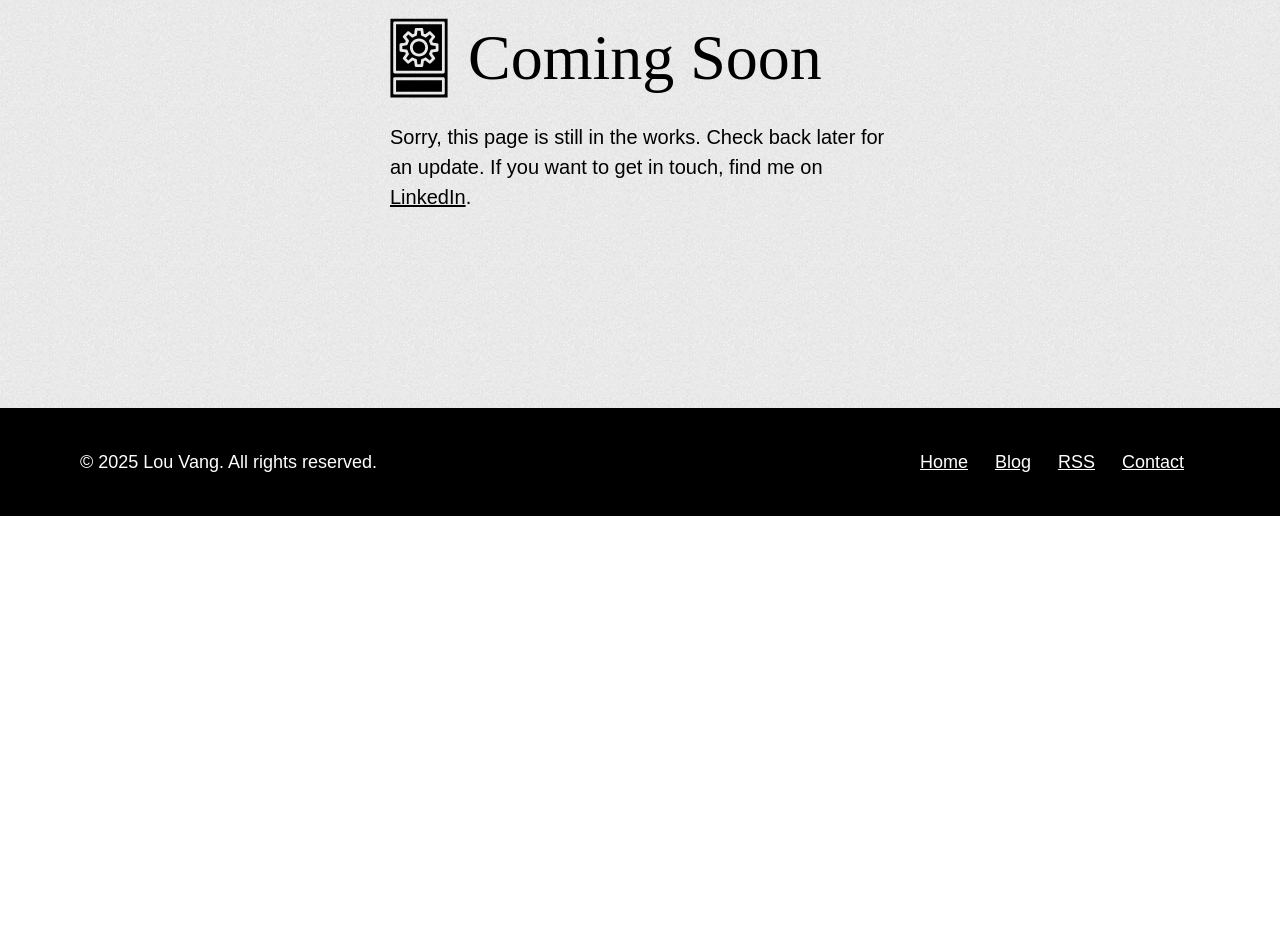
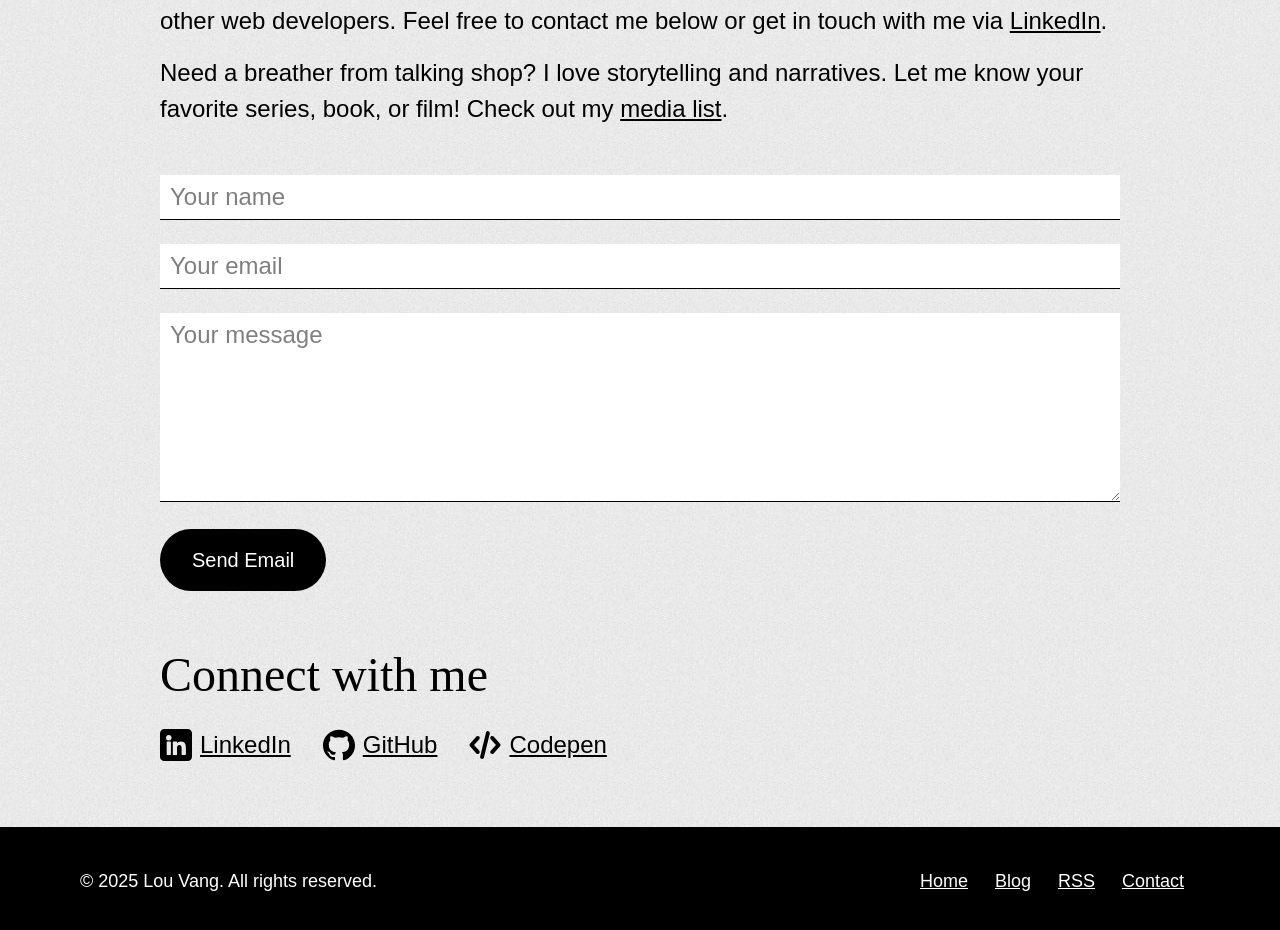
Before and after one commit to louvang/louvang-portfolio, a Next.js app in the folder frontend/: page /contact in a window 1280 px wide. Shown: the part 284-1214 px from the top of the page. Before the commit the page ends 800 px from the top, so only its background shows below. Built offline with nearby package versions, Linux system fonts and the light colour scheme; a web font is replaced by a local one.

Commit message:
Add contact form styling

```diff
--- a/frontend/src/app/contact/page.tsx
+++ b/frontend/src/app/contact/page.tsx
@@ -1,10 +1,82 @@
-import ComingSoon from '@/components/ComingSoon';
+import Link from 'next/link';
+import ContactForm from '@/components/ContactForm';
 
 export default function Contact() {
   return (
     <div className="page-minheight">
-      <div className="page-minheight flex justify-center items-center">
-        <ComingSoon />
+      <div className="contact-container">
+        <h2>Let's chat!</h2>
+
+        <p>
+          I'd love to hear from you! I'm always open to expanding my network and
+          connecting with other web developers. Feel free to contact me below or
+          get in touch with me via{' '}
+          <Link
+            href="https://www.linkedin.com/in/louvang/"
+            target="_blank"
+            className="underline"
+          >
+            LinkedIn
+          </Link>
+          .
+        </p>
+
+        <p>
+          Need a breather from talking shop? I love storytelling and narratives.
+          Let me know your favorite series, book, or film! Check out my{' '}
+          <Link href="/media-list" target="_blank" className="underline">
+            media list
+          </Link>
+          .
+        </p>
+
+        <div className="pt-8">
+          <ContactForm />
+        </div>
+
+        <h2 className="pt-8">Connect with me</h2>
+
+        <div className="contact-nav-links">
+          <div>
+            <Link
+              href="https://www.linkedin.com/in/louvang/"
+              target="_blank"
+              className="sm-nav__link"
+            >
+              <img
+                src="/images/icons/linkedin.svg"
+                className="sm-nav__link-icon"
+              />
+              <span>LinkedIn</span>
+            </Link>
+          </div>
+          <div>
+            <Link
+              href="https://github.com/louvang"
+              target="_blank"
+              className="sm-nav__link"
+            >
+              <img
+                src="/images/icons/github.svg"
+                className="sm-nav__link-icon"
+              />
+              <span>GitHub</span>
+            </Link>
+          </div>
+          <div>
+            <Link
+              href="https://codepen.io/louvang"
+              target="_blank"
+              className="sm-nav__link"
+            >
+              <img
+                src="/images/icons/coding.svg"
+                className="sm-nav__link-icon"
+              />
+              <span>Codepen</span>
+            </Link>
+          </div>
+        </div>
       </div>
     </div>
   );
--- a/frontend/src/app/globals.css
+++ b/frontend/src/app/globals.css
@@ -706,6 +706,66 @@ body {
   }
 }
 
+.contact-container {
+  width: 100%;
+  max-width: 960px;
+  margin: 4rem auto;
+}
+
+.contact-container h2 {
+  font-family: var(--font-serif);
+  font-size: 3rem;
+  margin-bottom: 1rem;
+}
+
+.contact-container p {
+  font-size: 1.5rem;
+  margin-bottom: 1rem;
+}
+
+.contact-nav-links {
+  display: flex;
+  gap: 2rem;
+  font-size: 1.5rem;
+}
+
+.contact-nav-links img {
+  width: 32px;
+}
+
+/** Form Elements **/
+input,
+textarea {
+  background-color: #fff;
+  border: 0px;
+  border-bottom: 1px solid #000;
+  font-size: 1.5rem;
+  padding: 4px 10px;
+  width: 100%;
+}
+
+.field-row {
+  margin-bottom: 1.5rem;
+}
+
+.submit-btn {
+  background-color: #000;
+  padding: 1rem 2rem;
+  border-radius: 2.25rem;
+  color: #fff;
+  font-size: 1.25rem;
+  cursor: pointer;
+}
+
+.submit-btn:hover {
+  background-color: var(--color-dark);
+}
+
+.submit-row {
+  margin-top: -4px;
+  margin-bottom: 1rem;
+}
+
 @media only screen and (max-width: 1280px) {
   .intro-h1 {
     font-size: 6rem;
--- /dev/null
+++ b/frontend/src/components/ContactForm.tsx
@@ -0,0 +1,65 @@
+'use client';
+
+import { useState } from 'react';
+
+export default function ContactForm() {
+  const [name, setName] = useState<string>('');
+  const [email, setEmail] = useState<string>('');
+  const [message, setMessage] = useState<string>('');
+  const [status, setStatus] = useState<string>('');
+
+  // const handleSubmit = async (e) => {
+  //   e.preventDefault();
+  //   setStatus('Sending...');
+
+  //   // Send data here
+  // };
+
+  const handleSubmit = () => {
+    setStatus('Sending...');
+  };
+
+  return (
+    <div>
+      <form onSubmit={handleSubmit}>
+        <div className="field-row">
+          <input
+            type="text"
+            value={name}
+            onChange={(e) => setName(e.target.value)}
+            placeholder="Your name"
+            required
+          />
+        </div>
+
+        <div className="field-row">
+          <input
+            type="email"
+            value={email}
+            onChange={(e) => setEmail(e.target.value)}
+            placeholder="Your email"
+            required
+          />
+        </div>
+
+        <div className="field-row">
+          <textarea
+            value={message}
+            onChange={(e) => setMessage(e.target.value)}
+            placeholder="Your message"
+            rows={5}
+            required
+          />
+        </div>
+
+        <div className="submit-row">
+          <button type="submit" className="submit-btn">
+            Send Email
+          </button>
+        </div>
+
+        <div>{status && <p>{status}</p>}</div>
+      </form>
+    </div>
+  );
+}
```
